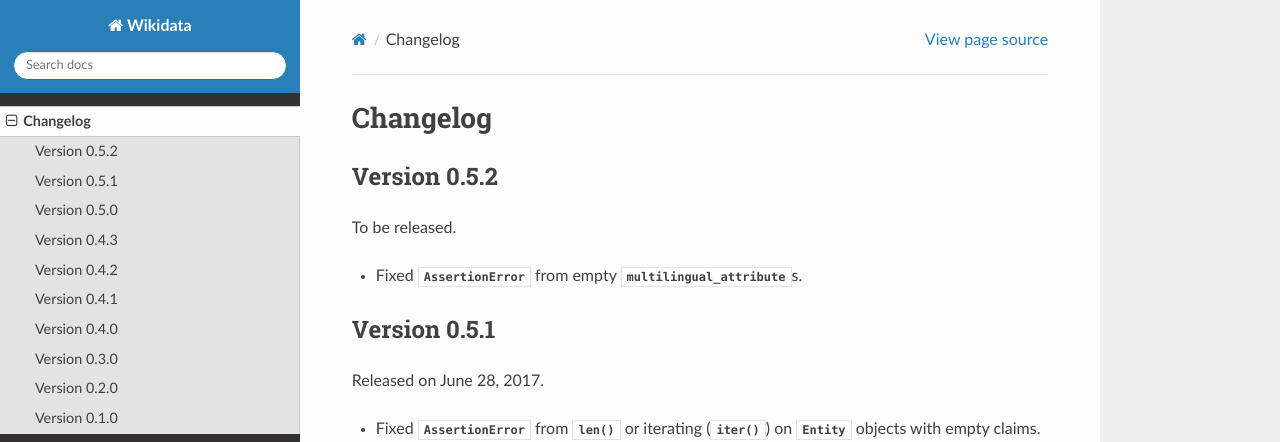
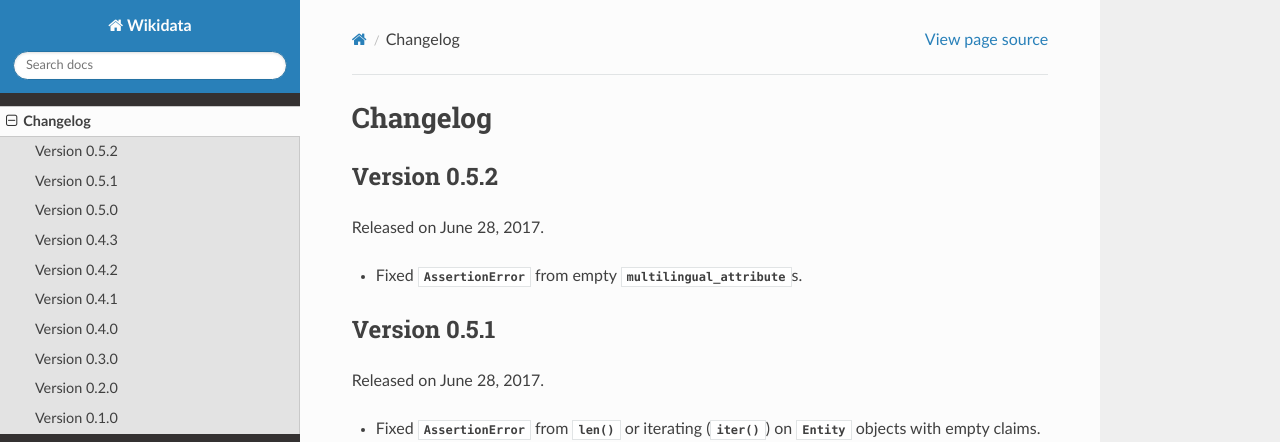
Before and after one commit to dahlia/wikidata, a Sphinx documentation site: the page built from docs/changes.rst, in a window 1280 px wide and 900 px high. Shown: the top 442 px of the window. Built offline with Sphinx 7.4.7 and the Read the Docs theme 2.0.0, drawn with Linux system fonts in a browser that asks for light colours; the version number could not be read and is left out.

Commit message:
Release 0.5.2

```diff
--- a/docs/changes.rst
+++ b/docs/changes.rst
@@ -4,7 +4,7 @@ Changelog
 Version 0.5.2
 '''''''''''''
 
-To be released.
+Released on June 28, 2017.
 
 - Fixed :exc:`AssertionError` from empty
   :class:`~wikidata.entities.multilingual_attribute`\ s.
```
